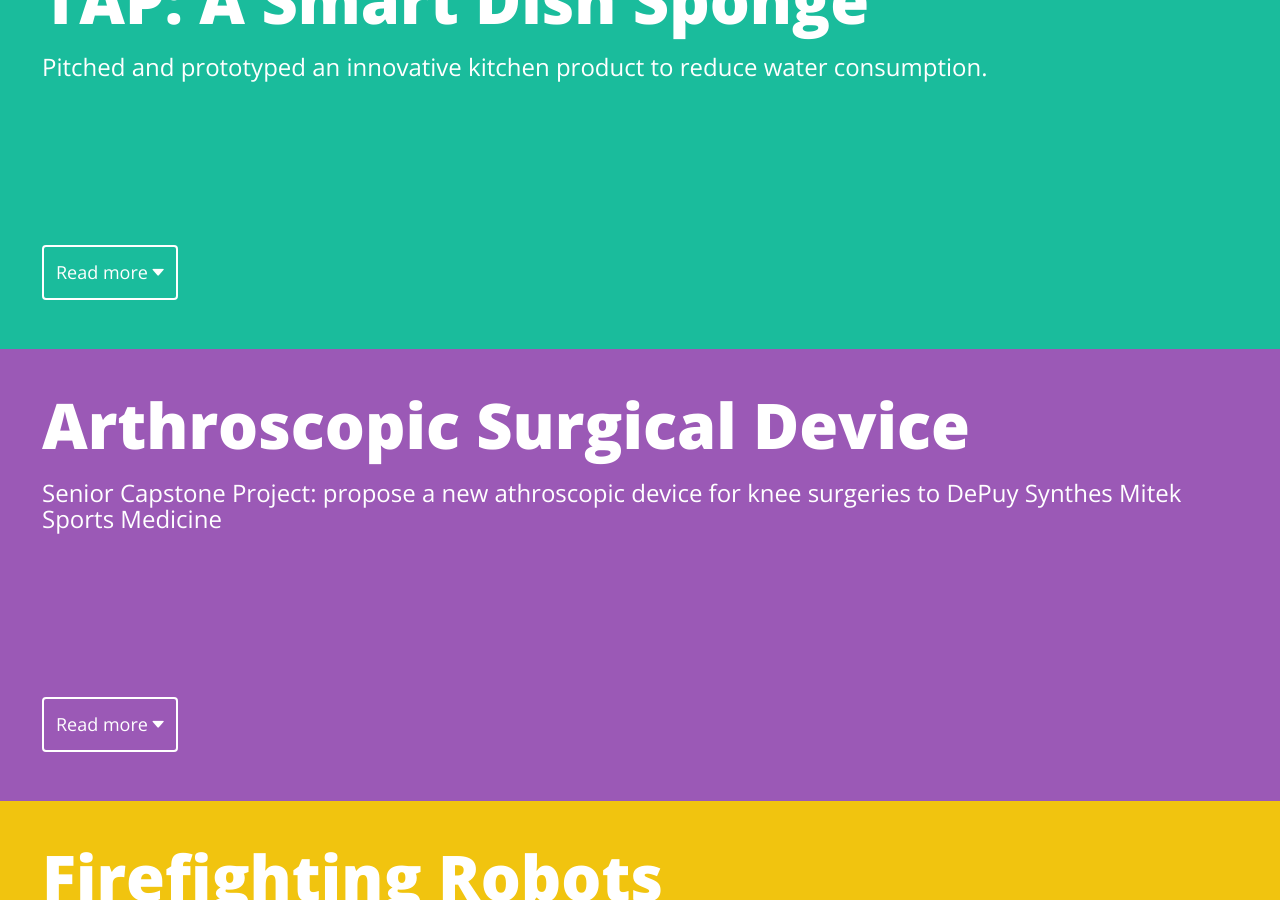
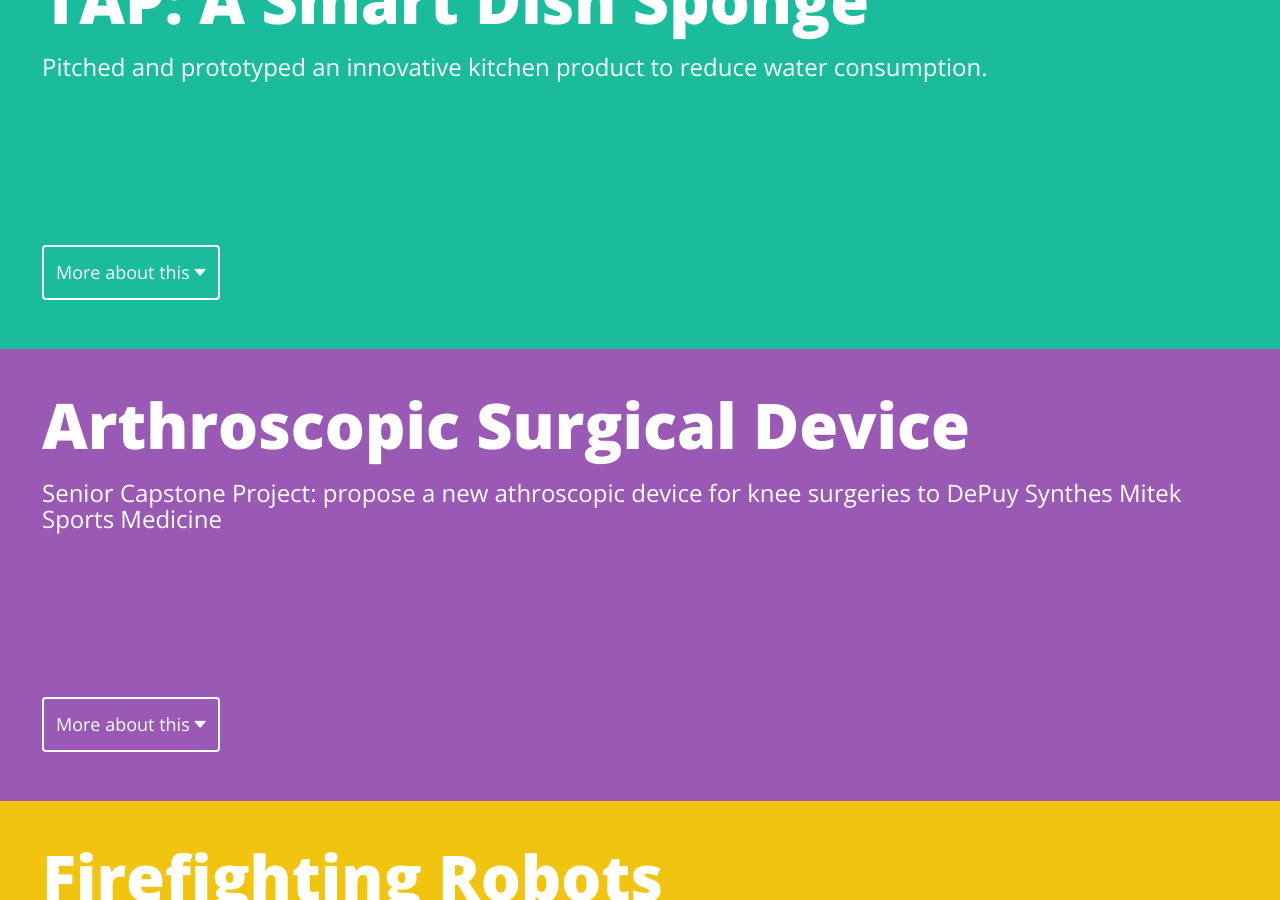
Before and after one commit to brettrowley/brettrowley.github.io, a Jekyll site: the page built from portfolio/index.html, in a window 1280 px wide and 900 px high, scrolled down 846 px. Built offline with Jekyll 4.4.1, drawn with Linux system fonts in a browser that asks for light colours; some web fonts are replaced; some of the changed text lies outside the part shown.

Commit message:
Changed button wording

```diff
--- a/portfolio/index.html
+++ b/portfolio/index.html
@@ -53,7 +53,7 @@ $(document).ready(function(){
 	<div class="jumbotron pageTitle" style="background: rgba(26, 188, 156,1.0)">
 		<h1>TAP: A Smart Dish Sponge</h1>
 		<h3>Pitched and prototyped an innovative kitchen product to reduce water consumption.</h3>
-		<a type="button" class="readMore btn btn-md" href="#"><h4>Read more <i class="ion-arrow-down-b"></i></h4></a>
+		<a type="button" class="readMore btn btn-md" href="#"><h4>More about this <i class="ion-arrow-down-b"></i></h4></a>
 
 	</div>
 <!-- 		<p>Project manager on a team of 5 students from Olin College, Babson College, and Massachusetts College of Art. We were told to design and develop a ‘sustainable product for the home.’ The final presentation included a functional proof-of-concept, a visual model, and a hypothetical business plan.</p>
@@ -64,32 +64,32 @@ $(document).ready(function(){
 	<div class="jumbotron pageTitle" style="background: rgba(155, 89, 182,1.0)">
 		<h1>Arthroscopic Surgical Device</h1>
 		<h3>Senior Capstone Project: propose a new athroscopic device for knee surgeries to DePuy Synthes Mitek Sports Medicine</h3>
-		<a type="button" class="readMore btn btn-md" href="#"><h4>Read more <i class="ion-arrow-down-b"></i></h4></a>
+		<a type="button" class="readMore btn btn-md" href="#"><h4>More about this <i class="ion-arrow-down-b"></i></h4></a>
 
 	</div>
 
 	<div class="jumbotron pageTitle" style="background: rgba(241, 196, 15,1.0)">
 		<h1>Firefighting Robots</h1>
 		<h3>Designed and fabricated 3 radio-controlled robots to extinguish raging campfires.</h3>
-		<a type="button" class="readMore btn btn-md" href="#"><h4>Read more <i class="ion-arrow-down-b"></i></h4></a>
+		<a type="button" class="readMore btn btn-md" href="#"><h4>More about this <i class="ion-arrow-down-b"></i></h4></a>
 
 	</div>
 
 	<div class="jumbotron pageTitle" style="background: rgba(52, 152, 219,1.0)">
 		<h1>Mobile Application Concept</h1>
 		<h3>Designed and prototyped a mobile application to help better navigate public transit lines.</h3>
-		<a type="button" class="readMore btn btn-md" href="#"><h4>Read more <i class="ion-arrow-down-b"></i></h4></a>
+		<a type="button" class="readMore btn btn-md" href="#"><h4>More about this <i class="ion-arrow-down-b"></i></h4></a>
 	</div>
 
 	<div class="jumbotron pageTitle" style="background: rgba(211, 84, 0,1.0)">
 		<h1>This Website</h1>
 		<h3>Designed and built a slick website to keep me busy and out of mischief.</h3>
-		<a type="button" class="readMore btn btn-md" href="#"><h4>Read more <i class="ion-arrow-down-b"></i></h4></a>
+		<a type="button" class="readMore btn btn-md" href="#"><h4>More about this <i class="ion-arrow-down-b"></i></h4></a>
 	</div>
 
 	<div class="jumbotron pageTitle" style="background: rgba(52, 73, 94,1.0)">
 		<h1>Logo and Print Media Design</h1>
 		<h3>I like helping make people's things look nice.</h3>
-		<a type="button" class="readMore btn btn-md" href="#"><h4>Read more <i class="ion-arrow-down-b"></i></h4></a>
+		<a type="button" class="readMore btn btn-md" href="#"><h4>More about this <i class="ion-arrow-down-b"></i></h4></a>
 	</div>
 </body>
```
